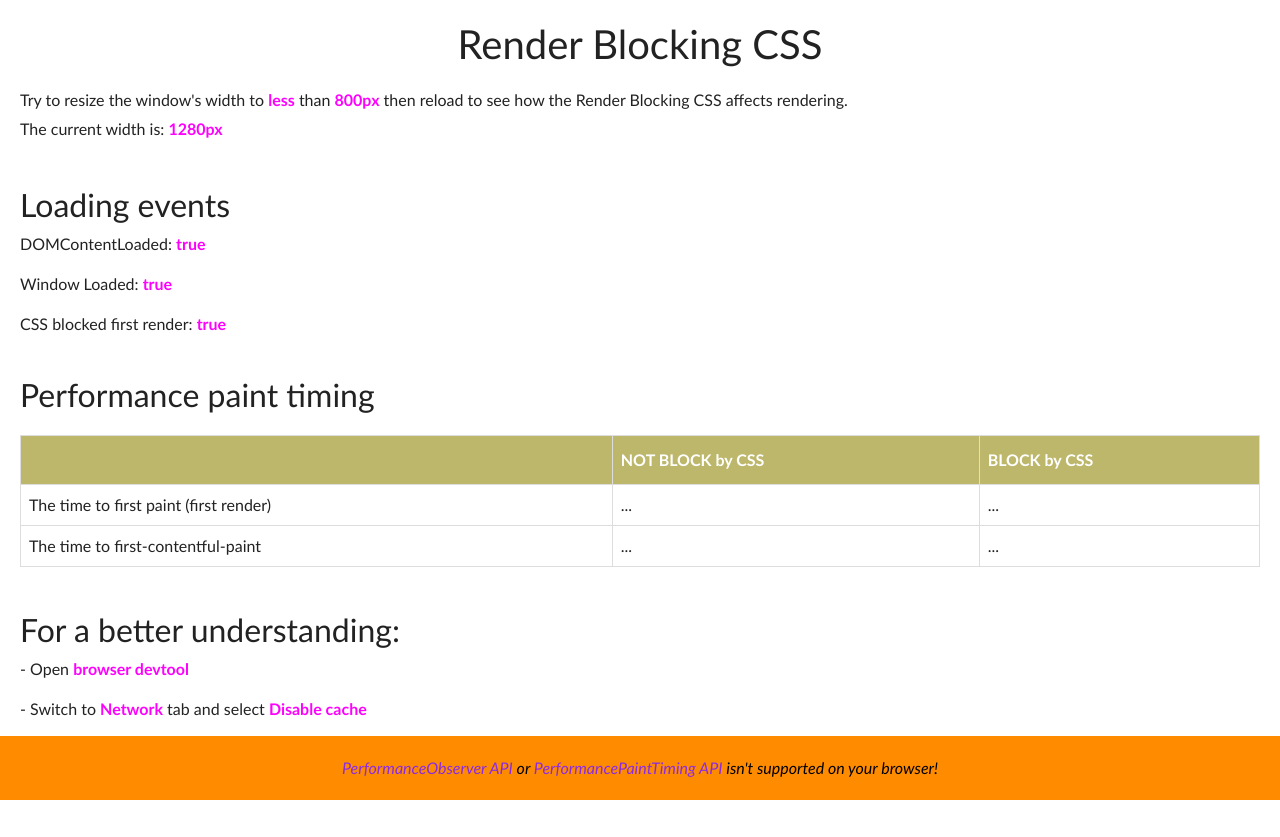
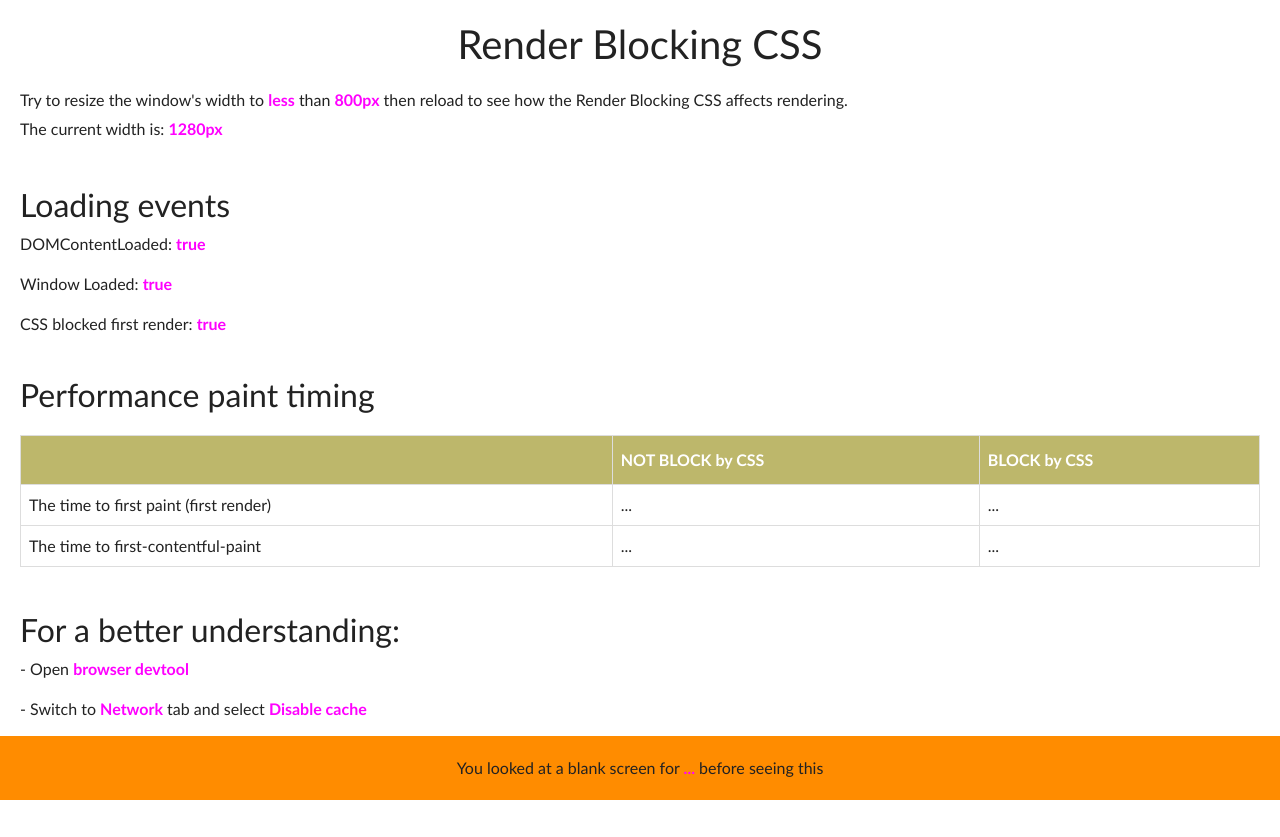
Before and after one commit to hta218/render-blocking-css-example, a plain HTML site: page index.html in a window 1280 px wide. Drawn offline with nearby package versions, Linux system fonts and the light colour scheme.

Commit message:
Remove test

```diff
--- a/index.html
+++ b/index.html
@@ -126,7 +126,7 @@
 
 		const peftIntervalId = setInterval(showPaintTimings, 500);
 		function showPaintTimings() {
-			if ("PerformanceObserver" in window && "PerformancePaintTiming" in window && false) {
+			if ("PerformanceObserver" in window && "PerformancePaintTiming" in window) {
 				try {
 					console.log('showPaintTimings.....')
 					const performance = window.performance;
```
